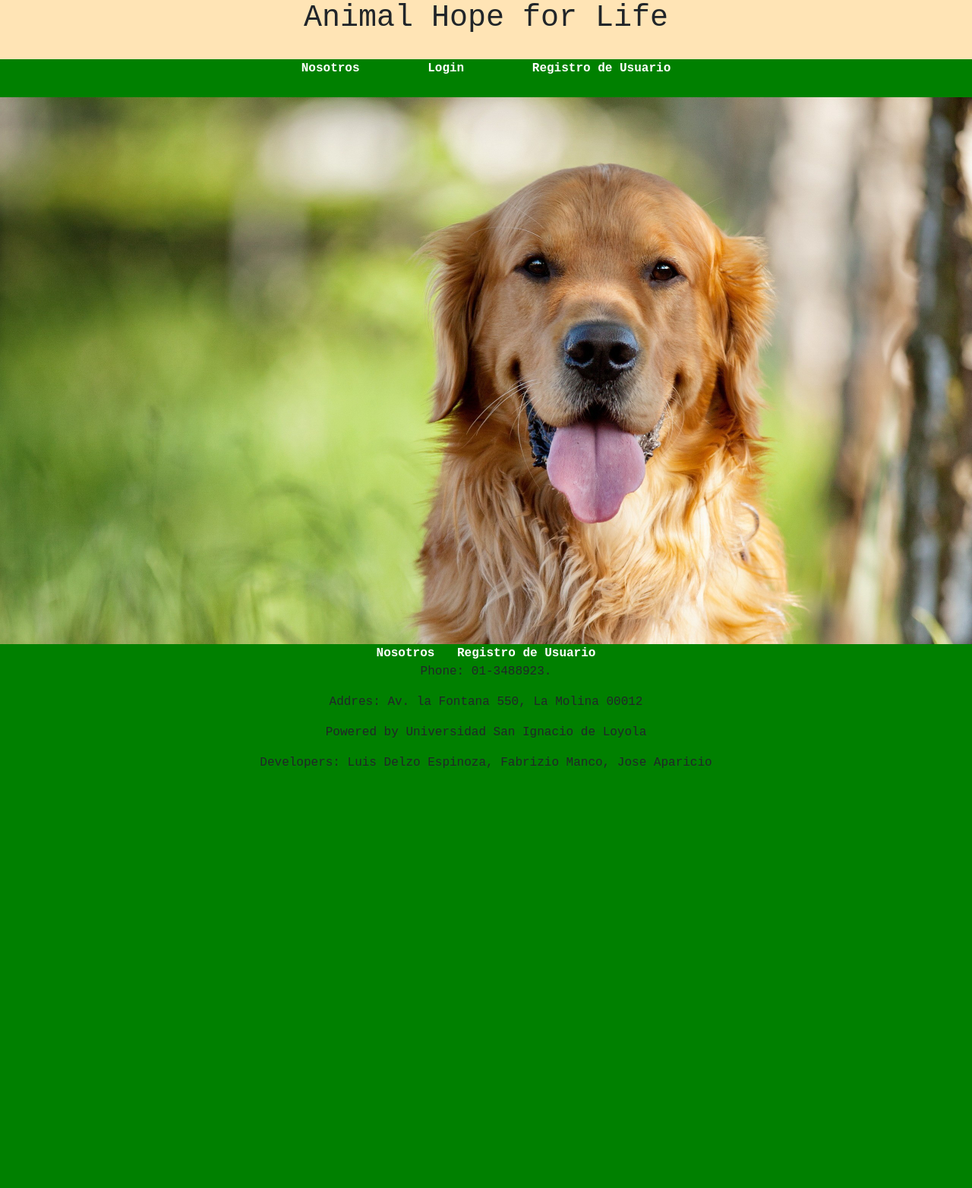
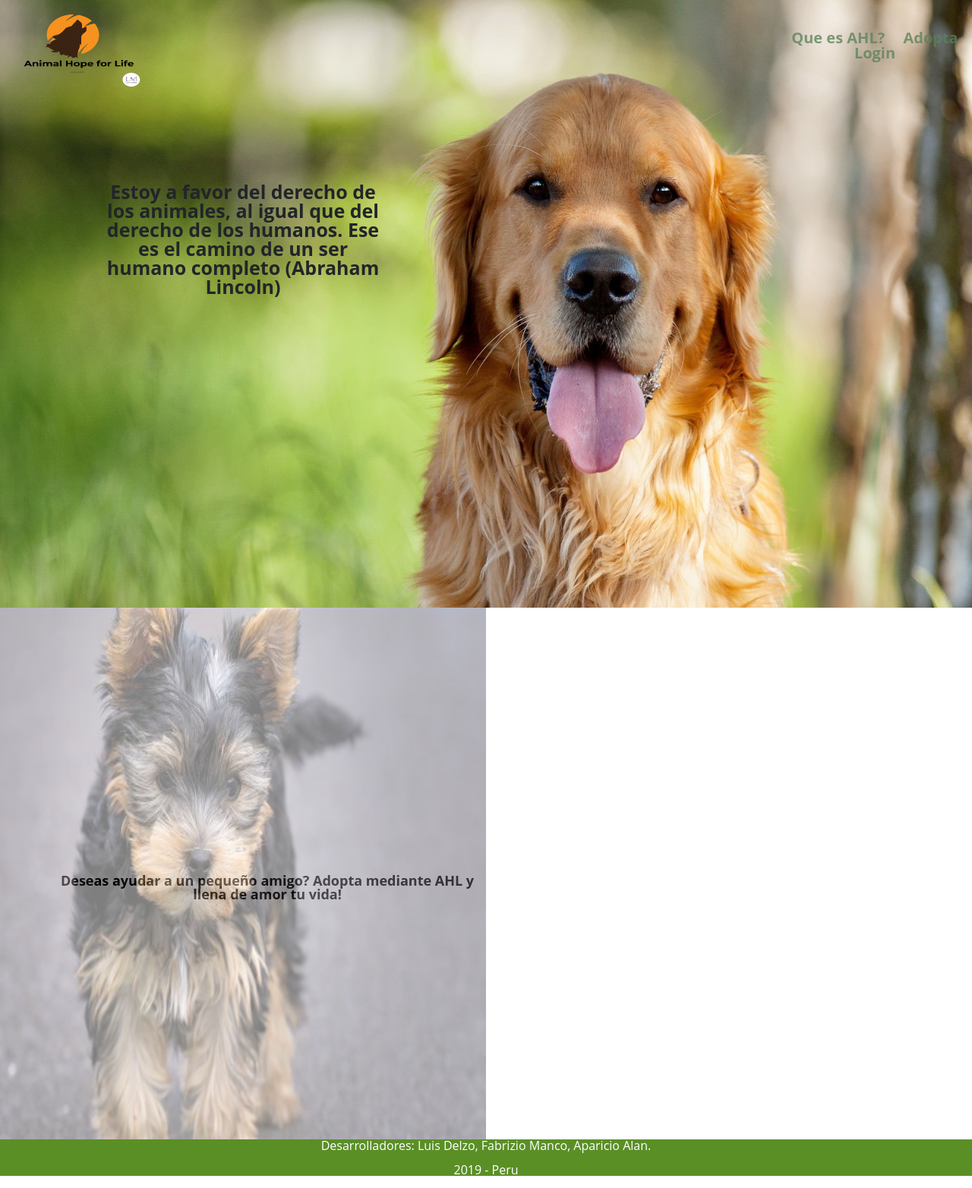
Before and after one commit to JFabrizioMc/TS-II-Final-Project, a PHP site: page / in a window 1280 px wide. Shown: the whole page at 76% size. Before the commit the page ends 1011 px from the top, so only its background shows below. Run offline with PHP 8.4, Linux system fonts and the light colour scheme.

Commit message:
Cambios al index nuevo diseño

```diff
--- a/estilos/style.css
+++ b/estilos/style.css
@@ -1,37 +1,83 @@
 body{
-    background-color: moccasin;
+    background-color: white;
+    width: 100%;
+    height: 100%;
     text-align: center;
-    font-family: 'Courier New', Courier, monospace;
-}
-.opciones{
-    background-color: green;
-    display: block;
-    text-align: center;
-    width: 100%;
-    margin: 30px 0px 0px 0px;
-    height: 50px;
+    font-family: 'Open Sans', Arial;
+    font-weight: 400;
+    line-height: 1;
 }
 
-.imgPrincipal{
+.flex-container1{
+    display: flex;
     width: 100%;
+    height: 100vh;
+
 }
 
-.opciones a:link {
-    color: white;
-    padding: 0 40px;
-    font-weight: bold;
-    text-decoration: none;
+.flex-container1 nav{
+    position: absolute;
+    top: 5%;
+    left: 80%;
 }
 
-footer nav a:link{
-    color: white;
-    padding: 0px 10px;
-    font-weight: bold;
-    text-decoration: none;
+.logo{
+    position: absolute;
+    width: 15%;
+    height: 15%;
+    top: 0%;
+    left: 0%;
 }
 
+.flex-container1 a:link{
+    color: rgba(91, 129, 91, 0.774);
+    text-decoration: none;
+    font-weight: bold;
+    font-size: 20px;
+    padding: 0px 10px;
+}
+
+.mensaje{
+    font-size: 25px;
+    font-weight: bold;
+    width: 30%;
+    height: 40%;
+    position: absolute;
+    top: 30%;
+    left: 10%;
+}
+
+.flex-container1 img{max-width:100%;}
+
 footer{
-    background-color: green;
-    height: 200px;
-    margin: 0px;
+    background-color: rgb(90, 143, 38);
+    color: white;
 }
+
+.flex-container2{
+    display: flex;
+    position: relative;
+    width: 50%;
+    height: 700px;
+    justify-content: center;
+    text-align: center;
+}
+
+.flex-container2 img{min-width: 100%; opacity: 0.5; filter: alpha(opacity=50);}
+
+.mensaje2{
+    position: absolute;
+    top: 50%;
+    left: 10%;
+    font-size: 18px;
+    color: black;
+    font-weight: bold;
+}
+
+.boton1{
+    position: absolute;
+    top: 35%;
+    color: black;
+    font-size: 40px;
+    padding: 10px 10px;
+}
--- a/index.php
+++ b/index.php
@@ -10,24 +10,35 @@
 
 </head>
 <body>
-    <h1>Animal Hope for Life</h1>
-        <nav class="opciones">
-            <a href="nosotros.php">Nosotros</a>
+    <div class="flex-container1">
+        <img class="logo" src="imagenes/logo.png">
+        <nav>
+            <a href="nosotros.php">Que es AHL?</a>
+            <a href="adoptar.php">Adopta</a>
             <a href="login.php">Login</a>
-            <a href="registrar_usuario.php">Registro de Usuario</a>
-        </nav>
-    <script> </script>
-    <img src="imagenes/perro.jpg" alt="perro" class="imgPrincipal">
-    <footer>
-        <nav>
-            <a href="nosotros.php">Nosotros</a>
-            <a href="registrar_usuario.php">Registro de Usuario</a>
+
         </nav>
 
-        <p>Phone: 01-3488923.</p>
-        <p>Addres: Av. la Fontana 550, La Molina 00012 </p>
-        <p>Powered by Universidad San Ignacio de Loyola</p>
-        <p>Developers: Luis Delzo Espinoza, Fabrizio Manco, Jose Aparicio</p>
+        <div class="mensaje">
+            <p>Estoy a favor del derecho de los animales, al igual que del derecho de los humanos. Ese es el camino de un ser humano completo (Abraham Lincoln)</p>
+        </div>
+
+        <img src="imagenes/perro.jpg">
+    </div>
+
+    <div class="flex-container2">
+
+       <a href="registrar_usuario.php" class="boton1"></a>
+        <div class="mensaje2">
+            <p>Deseas ayudar a un pequeño amigo? Adopta mediante AHL y llena de amor tu vida!</p>
+        </div>
+        <img src="imagenes/perroyorki.jpg">
+    </div>
+
+    <footer>
+        <p>Desarrolladores: Luis Delzo, Fabrizio Manco, Aparicio Alan.</p>
+        <p>2019 - Peru</p>
     </footer>
+
 </body>
 </html>
```
Also changed, not shown: imagenes/logo.PNG (added), imagenes/perroyorki.jpg (added).
